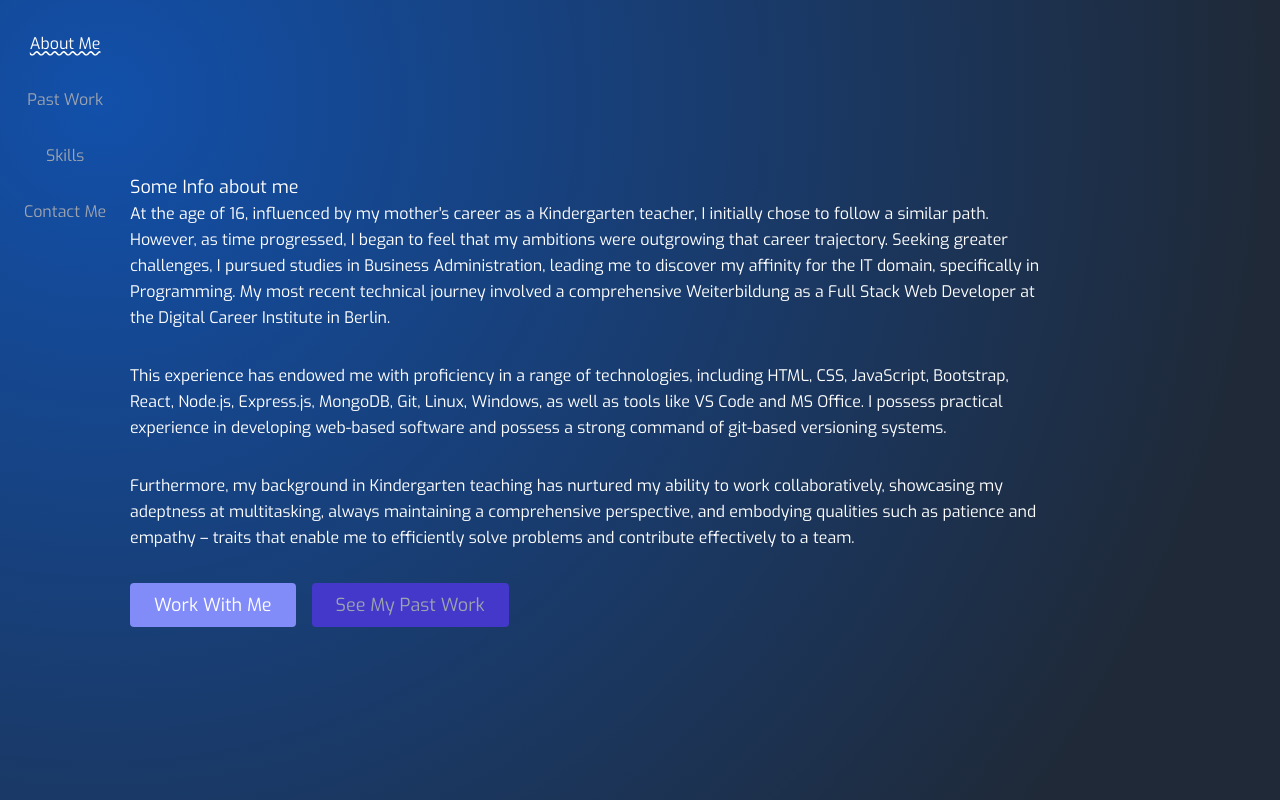
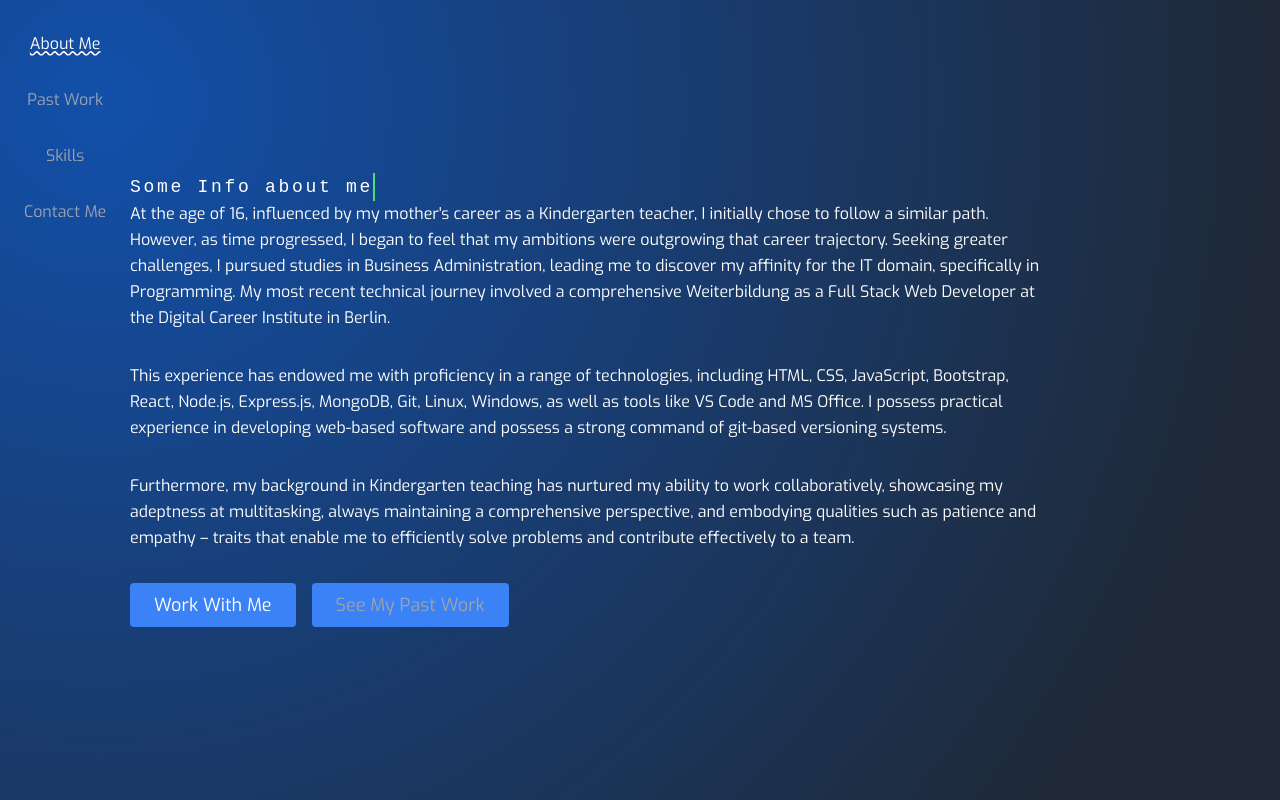
Before and after one commit to Netta8/Portfolio, a React (Create React App) app in the folder client/: page /about in a window 1280 px wide. Built offline with nearby package versions, Linux system fonts and the light colour scheme.

Commit message:
style changes

```diff
--- a/client/src/App.css
+++ b/client/src/App.css
@@ -27,3 +27,35 @@ body {
   margin: 0 auto;
   padding: 20px;
 }
+
+.typewriter {
+  color: #fff;
+  font-family: monospace;
+  overflow: hidden; /* Ensures the content is not revealed until the animation */
+  border-right: 0.15em solid rgb(74 222 128); /* The typwriter cursor */
+  white-space: nowrap; /* Keeps the content on a single line */
+
+  letter-spacing: 0.15em; /* Adjust as needed */
+  animation: typing 4.5s steps(30, end), blink-caret 0.5s step-end infinite;
+}
+
+/* The typing effect */
+@keyframes typing {
+  from {
+    width: 0;
+  }
+  to {
+    width: 100%;
+  }
+}
+
+/* The typewriter cursor effect */
+@keyframes blink-caret {
+  from,
+  to {
+    border-color: transparent;
+  }
+  50% {
+    border-color: rgb(74 222 128);
+  }
+}
--- a/client/src/components/About.js
+++ b/client/src/components/About.js
@@ -6,7 +6,9 @@ export default function About() {
       <section id="about">
         <div className="container px-5 py-10 mx-auto">
           <div className="lg:flex-grow md:w-full lg:pr-24 md:pr-16 flex flex-col md:items-start md:text-left mb-16 md:mb-0 items-center text-center">
-            <h3 className="text-lg">Some Info about me</h3>
+            <div className=" flex flex-wrap ">
+              <h1 className="text-lg typewriter">Some Info about me</h1>
+            </div>
             <p className="mb-8 leading-relaxed">
               At the age of 16, influenced by my mother's career as a
               Kindergarten teacher, I initially chose to follow a similar path.
@@ -37,13 +39,13 @@ export default function About() {
             <div className="flex justify-center">
               <a
                 href="#contact"
-                className="inline-flex text-white bg-indigo-400 border-0 py-2 px-6 focus:outline-none hover:bg-indigo-200 hover:text-black rounded text-lg"
+                className="inline-flex text-white bg-blue-500 border-0 py-2 px-6 focus:outline-none hover:bg-indigo-200 hover:text-black rounded text-lg"
               >
                 Work With Me
               </a>
               <a
                 href="#projects"
-                className="ml-4 inline-flex text-gray-400 bg-indigo-700 border-0 py-2 px-6 focus:outline-none hover:bg-indigo-200 hover:text-black rounded text-lg"
+                className="ml-4 inline-flex text-gray-400 bg-blue-500 border-0 py-2 px-6 focus:outline-none hover:bg-indigo-200 hover:text-black rounded text-lg"
               >
                 See My Past Work
               </a>
--- a/client/src/components/Contact.js
+++ b/client/src/components/Contact.js
@@ -68,7 +68,7 @@ export default function Contact() {
           onSubmit={handleSubmit}
           className="lg:w-1/3 md:w-1/2 flex flex-col md:ml-auto w-full md:py-8 mt-8 md:mt-0"
         >
-          <h2 className="text-white sm:text-4xl text-3xl mb-1 font-medium title-font">
+          <h2 className="text-white sm:text-4xl text-3xl mb-1 font-medium title-font typewriter">
             Contact Me
           </h2>
           <p className="leading-relaxed mb-5">
--- a/client/src/components/LandingPage.js
+++ b/client/src/components/LandingPage.js
@@ -6,7 +6,7 @@ export default function LandingPage() {
     <div>
       <main>
         <div className="flex flex-col">
-          <h5 className="title-font sm:text-sm text-3xl mb-4 font-medium">
+          <h5 className="title-font text-green-400 sm:text-sm text-3xl mb-4 font-medium  typewriter">
             Hi, my name is
             <br className="hidden lg:inline-block" />
           </h5>
--- a/client/src/components/Projects.js
+++ b/client/src/components/Projects.js
@@ -6,7 +6,7 @@ export default function Projects() {
     <section id="projects" className="container px-5 py-10 mx-auto">
       <div className="container px-5 py-10 mx-auto text-center lg:px-40">
         <div className="flex flex-col w-full mb-20">
-          <h1 className="sm:text-4xl text-3xl font-medium title-font mb-4 text-white">
+          <h1 className="sm:text-4xl text-3xl font-medium title-font mb-4 text-white typewriter">
             Apps I've Built
           </h1>
           <p className="lg:w-2/3 mx-auto leading-relaxed text-base">
@@ -27,7 +27,7 @@ export default function Projects() {
               <div className="flex relative">
                 <img
                   alt="gallery"
-                  className="absolute inset-0 w-full h-64 object-cover object-center" // Adjust the height as needed
+                  className="absolute inset-0 w-full h-64 object-cover object-center"
                   src={project.image}
                 />
                 <div className="px-8 py-10 relative z-10 w-full border-4 border-gray-800 bg-gray-900 opacity-0 hover:opacity-100">
--- a/client/src/components/Skills.js
+++ b/client/src/components/Skills.js
@@ -6,7 +6,7 @@ export default function Skills() {
     <section id="skills">
       <div className="container px-5 py-10 mx-auto">
         <div className="text-center mb-20">
-          <h1 className="sm:text-4xl text-3xl font-medium title-font text-white mb-4">
+          <h1 className="sm:text-4xl text-3xl font-medium title-font text-white mb-4 typewriter">
             Skills &amp; Technologies
           </h1>
           <p className="text-base leading-relaxed xl:w-2/4 lg:w-3/4 mx-auto">
```
